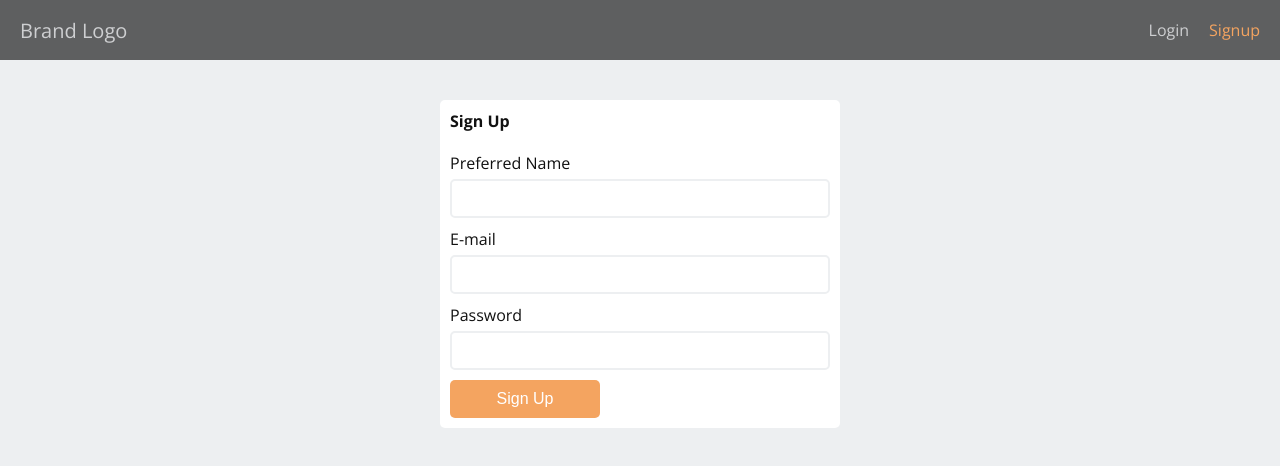
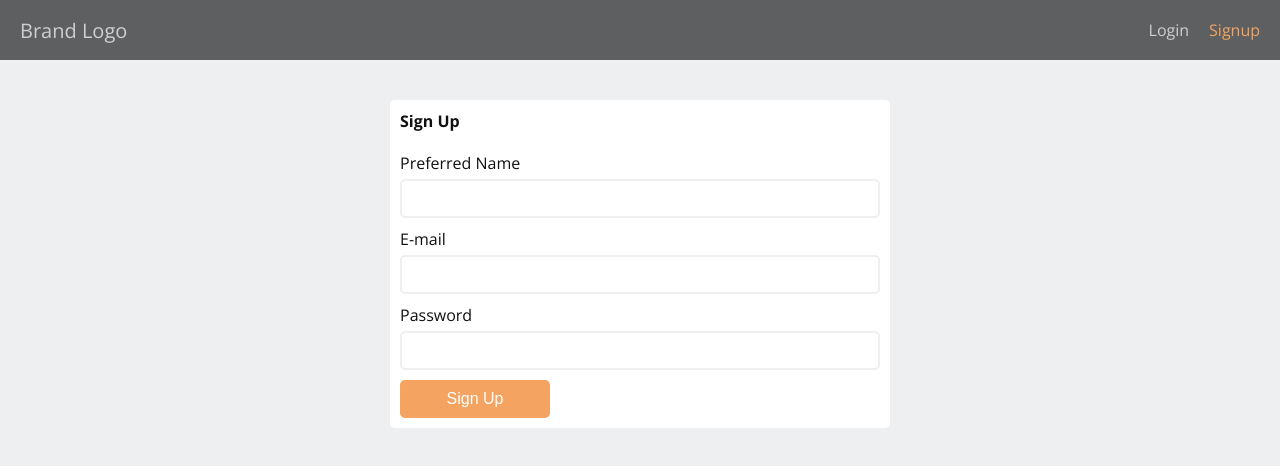
Before and after one commit to edesuccess54/openFabricFrontend, a React (Create React App) app: page /signup in a window 1280 px wide. Shown: the top 466 px of the page. Built offline with nearby package versions, Linux system fonts and the light colour scheme.

Commit message:
adjusted forms

```diff
--- a/package.json
+++ b/package.json
@@ -1,5 +1,4 @@
 {
-  "proxy": "http://localhost:3000",
   "name": "frontend",
   "version": "0.1.0",
   "private": true,
--- a/src/components/product/Product.jsx
+++ b/src/components/product/Product.jsx
@@ -16,7 +16,7 @@ const Product = (props) => {
                         <span className={productSyles.discountPrice}>${ (productPrice) - ((priceDiscount/100)*(productPrice)) }</span>
                         <span className={productSyles.actualprice}>${ productPrice }</span>
                   </div>
-                  <span className={productSyles.percentage}>{ priceDiscount }%</span>
+                  <span className={productSyles.percentage}>-{ priceDiscount }%</span>
                 </div>
             </div>
         </Link>
--- a/src/pages/login/Login.jsx
+++ b/src/pages/login/Login.jsx
@@ -22,7 +22,8 @@ const Login = () => {
                 <input
                   type="text"
                   id='email'
-                  value={email}
+            value={email}
+            required
                   onChange={(e) => setEmail(e.target.value)}
               />
             </div>
@@ -32,7 +33,8 @@ const Login = () => {
                 <input
                   type="password"
                   id='pwd'
-                  value={password}
+            value={password}
+            required
                   onChange={(e) => setPassword(e.target.value)}
           />
             </div>
--- a/src/pages/login/loginStyles.module.css
+++ b/src/pages/login/loginStyles.module.css
@@ -1,5 +1,6 @@
 .formWrapper {
-    max-width: 400px;
+    width: 350px;
+    max-width: 500px;
     margin: 0 auto;
     margin-top: 40px;
     background: #fff;
@@ -16,3 +17,9 @@ h2 {
 .inputGroup {
     margin-bottom: 10px;
 }
+
+@media screen and (min-width: 768px) {
+    .formWrapper {
+        width: 500px;
+    }
+}
--- a/src/pages/signup/Signup.jsx
+++ b/src/pages/signup/Signup.jsx
@@ -22,7 +22,8 @@ const Signup = () => {
                 <input
                 type="text"
                 id='name'
-                value={name}
+            value={name}
+            required
                 onChange = {(e) => setName(e.target.value)}
                 />
             </div>
@@ -32,7 +33,8 @@ const Signup = () => {
                 <input
                 type="text"
                 id='email'
-                value={email}
+            value={email}
+            required
                 onChange = {(e) => setEmail(e.target.value)}
                 />
             </div>
@@ -42,7 +44,8 @@ const Signup = () => {
                 <input
                 type="password"
                 id='pwd'
-                value={password}
+            value={password}
+            required
                 onChange = {(e) => setPassword(e.target.value)}
                 />
             </div>
--- a/src/pages/signup/signupStyles.module.css
+++ b/src/pages/signup/signupStyles.module.css
@@ -1,5 +1,6 @@
 .formWrapper {
-    max-width: 400px;
+    width: 350px;
+    max-width: 500px;
     margin: 0 auto;
     margin-top: 40px;
     background: #fff;
@@ -16,3 +17,9 @@ h2 {
 .inputGroup {
     margin-bottom: 10px;
 }
+
+@media screen and (min-width: 768px) {
+    .formWrapper {
+        width: 500px;
+    }
+}
```
